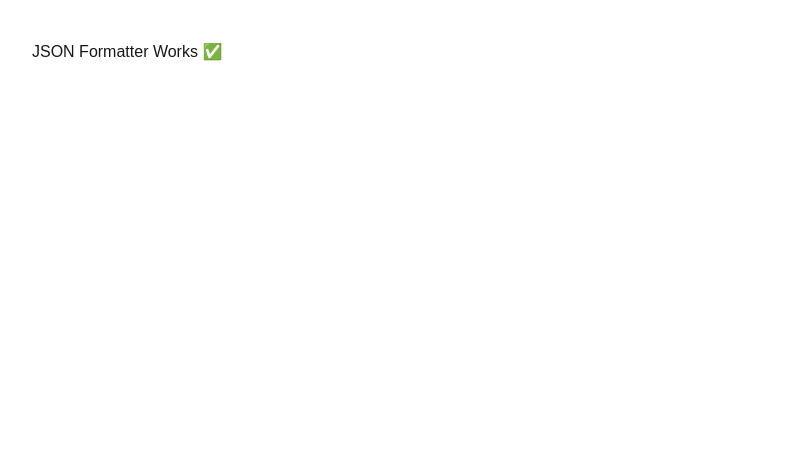
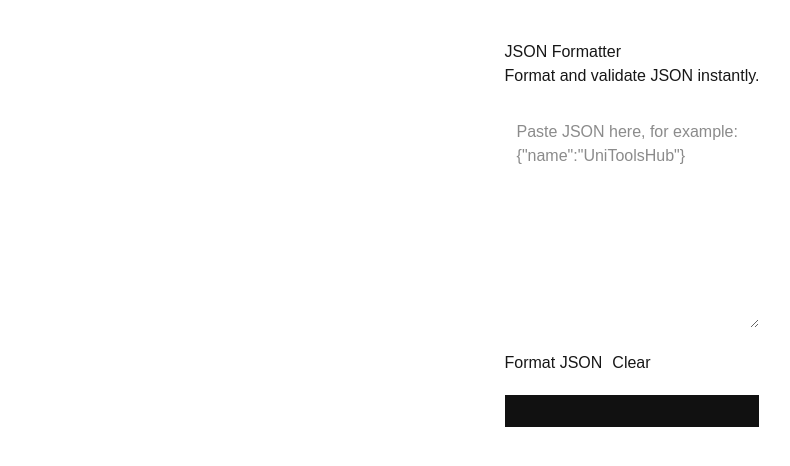
Before and after one commit to xieshaomiao/unitoolshub, a Next.js app: page /tools/json in a window 1280 px wide. Shown: the top 466 px of the page, without its empty margins (8-798 px from the left). Built offline with nearby package versions, Linux system fonts and the light colour scheme.

Commit message:
feat: build json formatter tool

```diff
--- a/app/tools/json/page.tsx
+++ b/app/tools/json/page.tsx
@@ -1,9 +1,45 @@
 "use client";
 
+import { useState } from "react";
+
 export default function Page() {
+  const [input, setInput] = useState("");
+  const [output, setOutput] = useState("");
+
+  function formatJson() {
+    try {
+      const parsed = JSON.parse(input);
+      setOutput(JSON.stringify(parsed, null, 2));
+    } catch {
+      setOutput("Invalid JSON");
+    }
+  }
+
+  function clearAll() {
+    setInput("");
+    setOutput("");
+  }
+
   return (
-    <div style={{ padding: 40 }}>
-      <h1>JSON Formatter Works ✅</h1>
-    </div>
+    <main style={{ padding: 40, maxWidth: 1000, margin: "0 auto", fontFamily: "sans-serif" }}>
+      <h1>JSON Formatter</h1>
+      <p>Format and validate JSON instantly.</p>
+
+      <textarea
+        value={input}
+        onChange={(e) => setInput(e.target.value)}
+        placeholder='Paste JSON here, for example: {"name":"UniToolsHub"}'
+        style={{ width: "100%", height: 220, marginTop: 20, padding: 12 }}
+      />
+
+      <div style={{ marginTop: 16, display: "flex", gap: 10 }}>
+        <button onClick={formatJson}>Format JSON</button>
+        <button onClick={clearAll}>Clear</button>
+      </div>
+
+      <pre style={{ marginTop: 20, padding: 16, background: "#111", color: "#00ff88", overflow: "auto" }}>
+        {output}
+      </pre>
+    </main>
   );
 }
```
